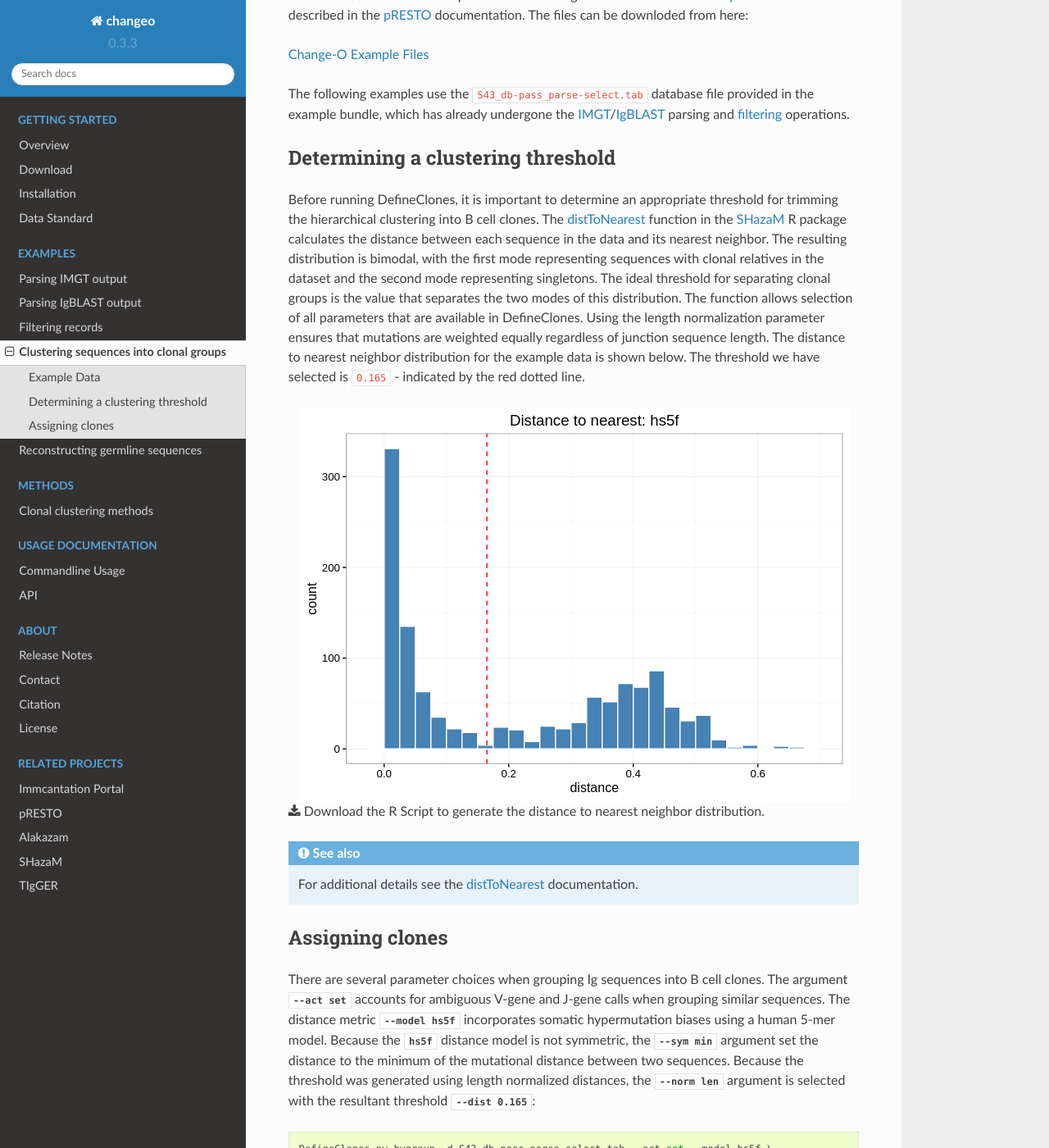
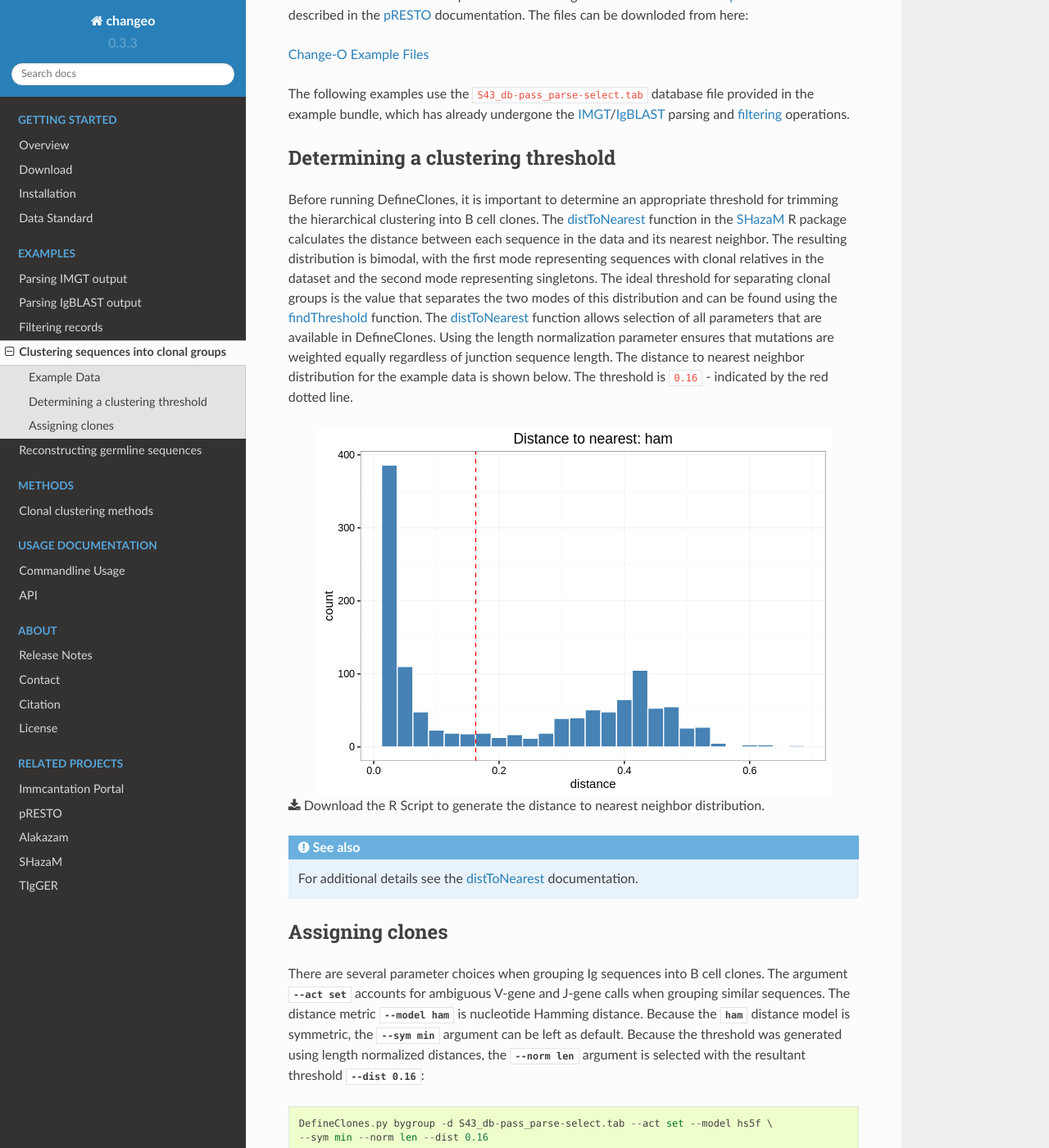
Before and after one commit to immcantation/changeo, a Sphinx documentation site: the page built from docs/examples/cloning.rst, in a window 1280 px wide and 1400 px high, scrolled down 233 px. Shown: the whole window at 82% size. Built offline with Sphinx 7.4.7 and the Read the Docs theme 2.0.0, drawn with Linux system fonts in a browser that asks for light colours; formulas are drawn with MathJax 3.

Commit message:
Updated DistToNearest example to have Hamming distance metric and fixed the figure.

```diff
--- a/docs/examples/cloning.rst
+++ b/docs/examples/cloning.rst
@@ -28,11 +28,13 @@ the distance between each sequence in the data and its nearest neighbor. The
 resulting distribution is bimodal, with the first mode representing sequences
 with clonal relatives in the dataset and the second mode representing singletons.
 The ideal threshold for separating clonal groups is the value that separates
-the two modes of this distribution. The function allows selection of all
-parameters that are available in :ref:`DefineClones`. Using the length
-normalization parameter ensures that mutations are weighted equally
+the two modes of this distribution and can be found using the
+`findThreshold <http://shazam.readthedocs.io/en/latest/vignettes/DistToNearest-Vignette>`__
+function. The `distToNearest <http://shazam.readthedocs.io/en/latest/vignettes/DistToNearest-Vignette>`__
+function allows selection of all parameters that are available in :ref:`DefineClones`.
+Using the length normalization parameter ensures that mutations are weighted equally
 regardless of junction sequence length. The distance to nearest neighbor distribution
-for the example data is shown below. The threshold we have selected is ``0.165`` - indicated
+for the example data is shown below. The threshold is ``0.16`` - indicated
 by the red dotted line.
 
 .. figure:: figures/DistToNearest.svg
@@ -52,14 +54,13 @@ Assigning clones
 There are several parameter choices when grouping Ig sequences into B cell
 clones. The argument :option:`--act set <DefineClones bygroup --act>`
 accounts for ambiguous V-gene and J-gene calls when grouping similar sequences. The
-distance metric :option:`--model hs5f <DefineClones bygroup --model>`
-incorporates somatic hypermutation biases using a human 5-mer model. Because
-the :option:`hs5f <DefineClones bygroup --model>` distance model is not symmetric,
-the :option:`--sym min <DefineClones bygroup --sym>` argument set the
-distance to the minimum of the mutational distance between two sequences.
+distance metric :option:`--model ham <DefineClones bygroup --model>`
+is nucleotide Hamming distance. Because
+the :option:`ham <DefineClones bygroup --model>` distance model is symmetric,
+the :option:`--sym min <DefineClones bygroup --sym>` argument can be left as default.
 Because the threshold was generated using length normalized distances, the
 :option:`--norm len <DefineClones bygroup --norm>` argument is selected with the
-resultant threshold :option:`--dist 0.165 <DefineClones bygroup --dist>`::
+resultant threshold :option:`--dist 0.16 <DefineClones bygroup --dist>`::
 
     DefineClones.py bygroup -d S43_db-pass_parse-select.tab --act set --model hs5f \
-    --sym min --norm len --dist 0.165
+    --sym min --norm len --dist 0.16
```
Also changed, not shown: docs/examples/figures/DistToNearest.svg, 1 other file.
